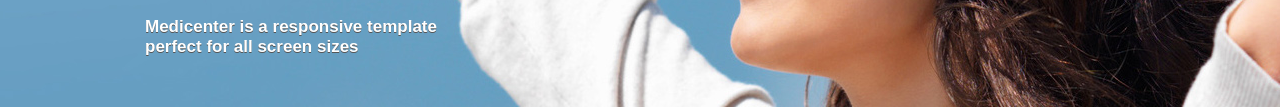
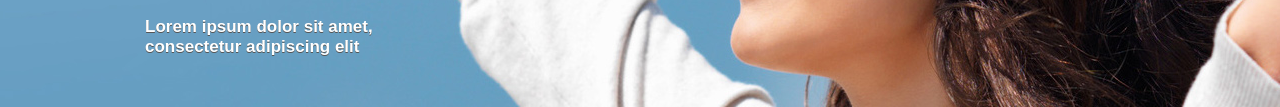
Before and after one commit to leandrolid/medicenter, a plain HTML site: page index.html in a window 1280 px wide. Shown: the part 381-488 px from the top of the page. Drawn offline with Linux system fonts and the light colour scheme.

Commit message:
Update index.html

```diff
--- a/index.html
+++ b/index.html
@@ -27,7 +27,7 @@
 		<div class="container column">
 			<div class="banner-headline">
 				<h1>Top notch experiennce</h1>
-				<h2>Medicenter is a responsive template perfect for all screen sizes</h2>
+				<h2>Lorem ipsum dolor sit amet, consectetur adipiscing elit</h2>
 			</div>
 			<div class="banner-options">
 				<div class="banner1">
```
